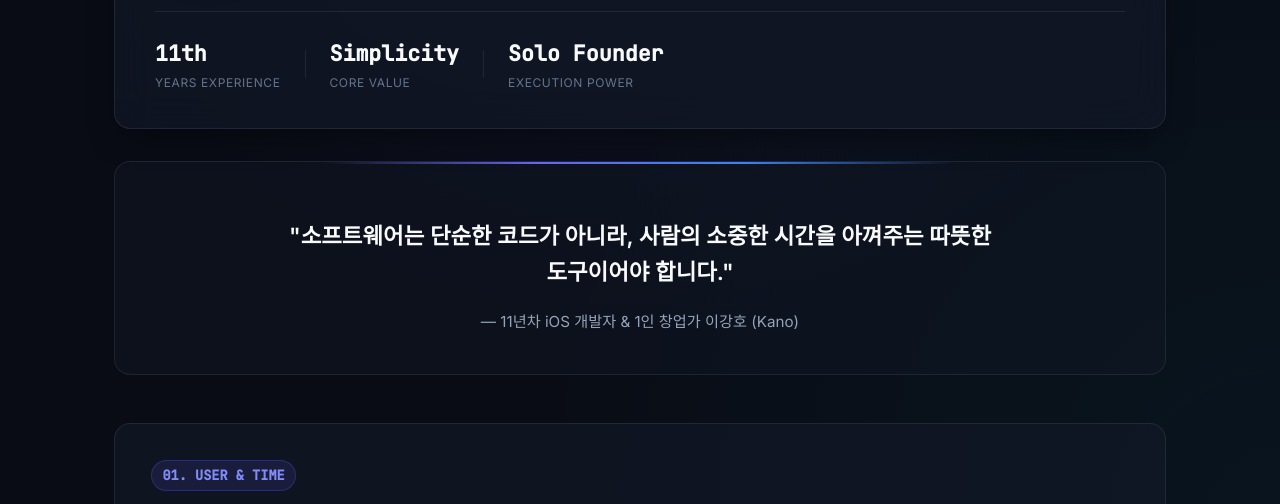
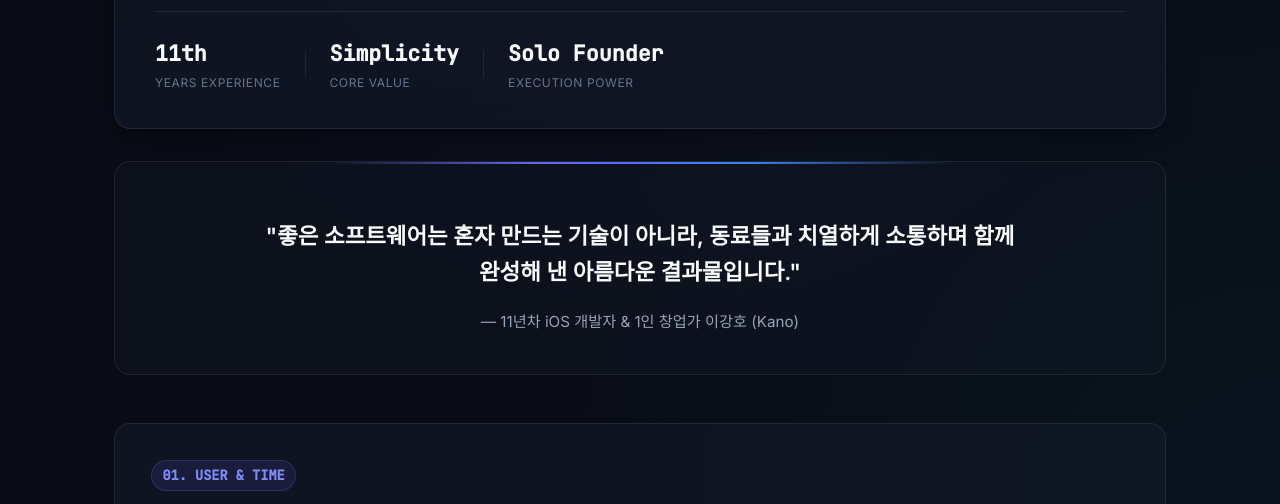
Before and after one commit to mrKangHo/mrKangHo.github.io, a plain HTML site: page about.html in a window 1280 px wide. Shown: the part 283-787 px from the top of the page. Drawn offline with Linux system fonts and the light colour scheme; a web font is replaced by a local one.

Commit message:
style: Update About Me hero quote to Option C (focus on teamwork and collaboration with colleagues)

```diff
--- a/about.html
+++ b/about.html
@@ -239,7 +239,7 @@
     <!-- Philosophy Hero Quote -->
     <section class="philosophy-hero">
       <div class="philosophy-quote">
-        "소프트웨어는 단순한 코드가 아니라, 사람의 소중한 시간을 아껴주는 따뜻한 도구이어야 합니다."
+        "좋은 소프트웨어는 혼자 만드는 기술이 아니라, 동료들과 치열하게 소통하며 함께 완성해 낸 아름다운 결과물입니다."
       </div>
       <div class="philosophy-author">
         <span>— 11년차 iOS 개발자 & 1인 창업가 이강호 (Kano)</span>
```
